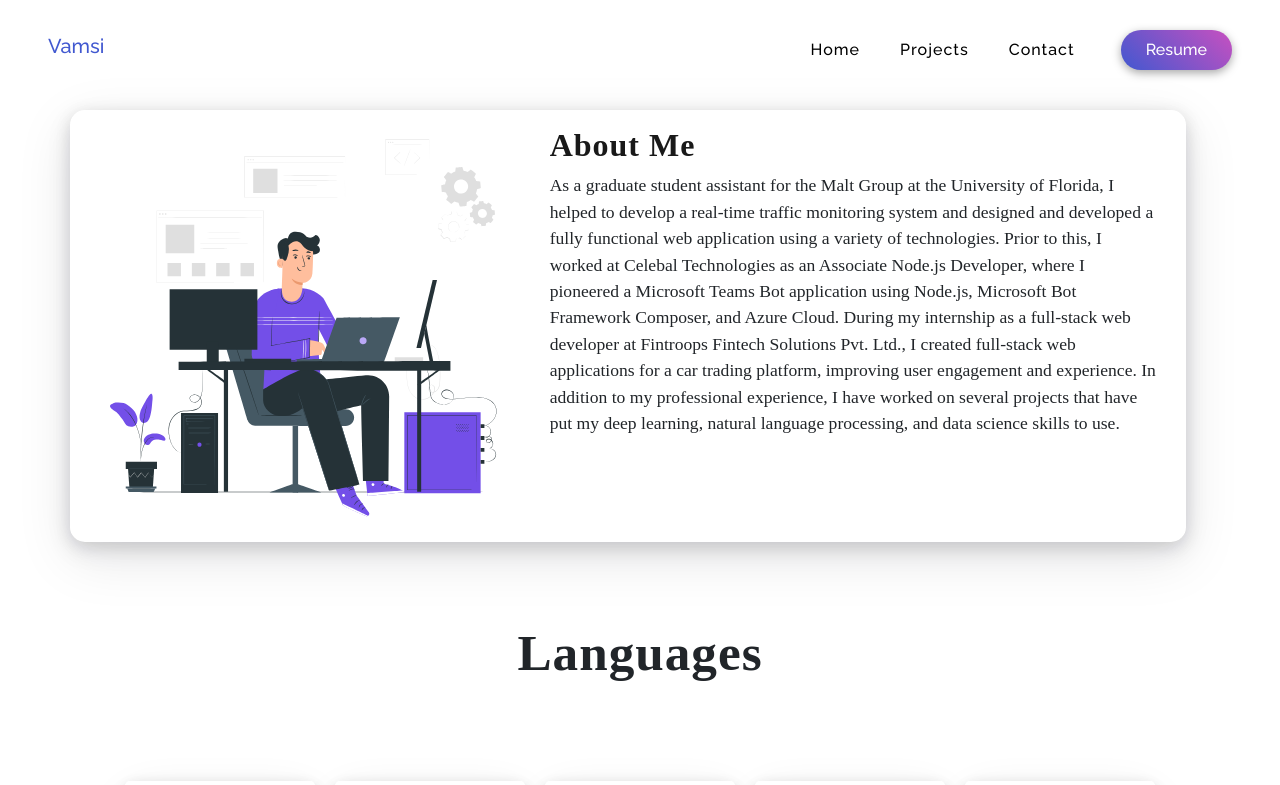
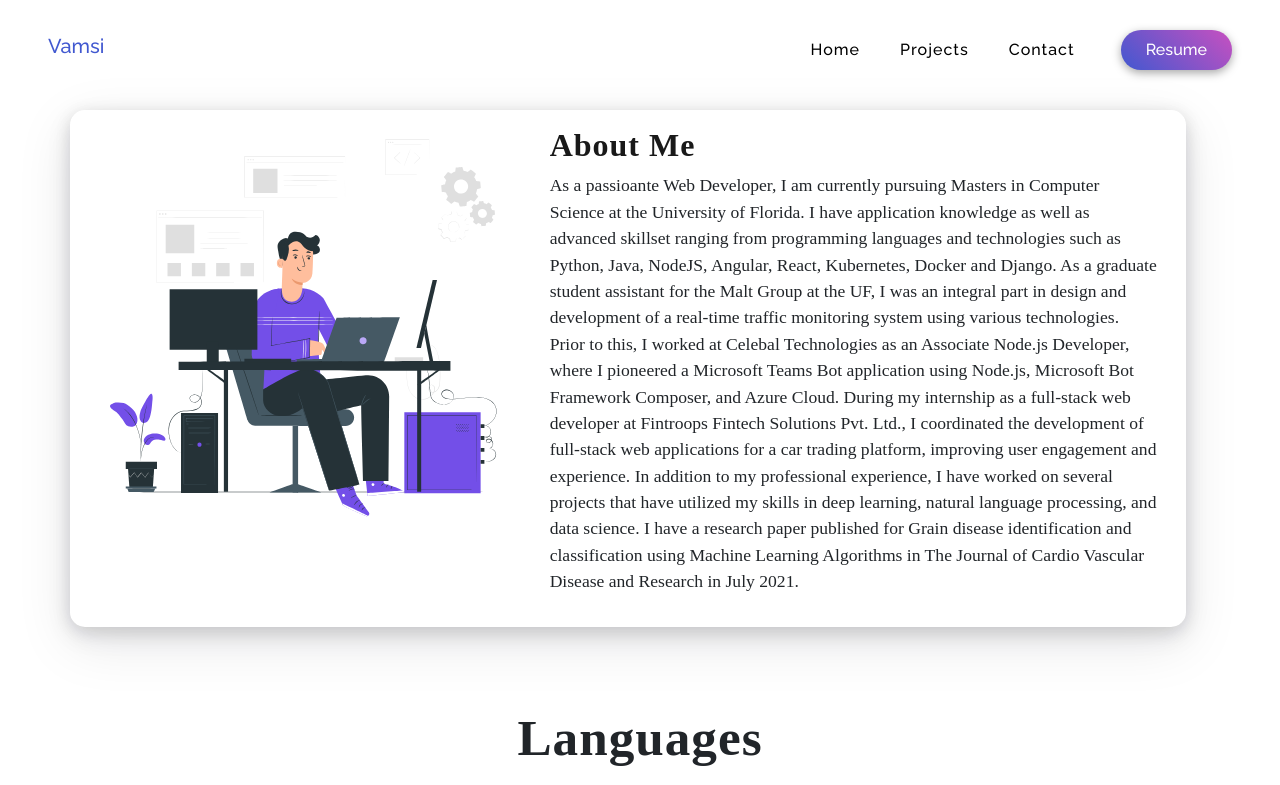
Before and after one commit to vamsi3379/Portfolio, a React (Create React App) app: page /about in a window 1280 px wide. Shown: the top 785 px of the page. Built offline with nearby package versions, Linux system fonts and the light colour scheme; a web font is replaced by a local one.

Commit message:
Motion Div

```diff
--- a/src/components/Aboutpage/Aboutpage.js
+++ b/src/components/Aboutpage/Aboutpage.js
@@ -59,7 +59,7 @@ function Aboutpage() {
                     </Col>
                     <Col md={7} >
                         <h3 className='aboutmetext' style={{fontFamily:"aveneir next"}}>About Me</h3>
-                        <p className='aboutdetails' style={{fontFamily:"aveneir next"}}>As a graduate student assistant for the Malt Group at the University of Florida, I helped to develop a real-time traffic monitoring system and designed and developed a fully functional web application using a variety of technologies. Prior to this, I worked at Celebal Technologies as an Associate Node.js Developer, where I pioneered a Microsoft Teams Bot application using Node.js, Microsoft Bot Framework Composer, and Azure Cloud. During my internship as a full-stack web developer at Fintroops Fintech Solutions Pvt. Ltd., I created full-stack web applications for a car trading platform, improving user engagement and experience. In addition to my professional experience, I have worked on several projects that have put my deep learning, natural language processing, and data science skills to use.
+                        <p className='aboutdetails' style={{fontFamily:"aveneir next"}}>As a passioante Web Developer, I am currently pursuing Masters in Computer Science at the University of Florida. I have application knowledge as well as advanced skillset ranging from programming languages and technologies such as Python, Java, NodeJS, Angular, React, Kubernetes, Docker and Django. As a graduate student assistant for the Malt Group at the UF, I was an integral part in design and development of a real-time traffic monitoring system using various technologies. Prior to this, I worked at Celebal Technologies as an Associate Node.js Developer, where I pioneered a Microsoft Teams Bot application using Node.js, Microsoft Bot Framework Composer, and Azure Cloud. During my internship as a full-stack web developer at Fintroops Fintech Solutions Pvt. Ltd., I coordinated the development of full-stack web applications for a car trading platform, improving user engagement and experience. In addition to my professional experience, I have worked on several projects that have utilized my skills in deep learning, natural language processing, and data science. I have a research paper published for Grain disease identification and classification using Machine Learning Algorithms in The Journal of Cardio Vascular Disease and Research in July 2021.
                         </p>
 
                     </Col>
--- a/src/components/Projectlist/Projectlist.js
+++ b/src/components/Projectlist/Projectlist.js
@@ -8,7 +8,6 @@ import HandwrittenSymbols from '../../Assets/Hand-Written-Mathematical-Symbols-C
 import Bitcoin from '../../Assets/Bitcoin.svg'
 import Twitter from '../../Assets/Twitter.png'
 import Gym from '../../Assets/Gym.avif'
-
 function Projectlist() {
   return (
     <div className="projectbackground">
--- a/src/pages/style.css
+++ b/src/pages/style.css
@@ -389,7 +389,7 @@
     rgba(17, 17, 26, 0.1) 0px 8px 24px, rgba(17, 17, 26, 0.1) 0px 16px 56px !important;
 }
 .project-card-view .card-body {
-  padding-bottom: 60px; /* add some padding to the bottom of the card body */
+  padding-bottom: 60px;
 }
 .card-img-top {
   padding: 20px !important;
```
